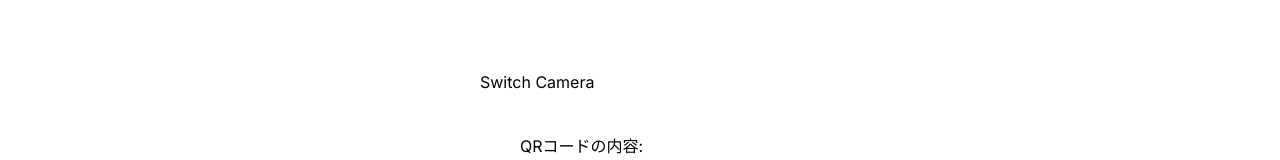
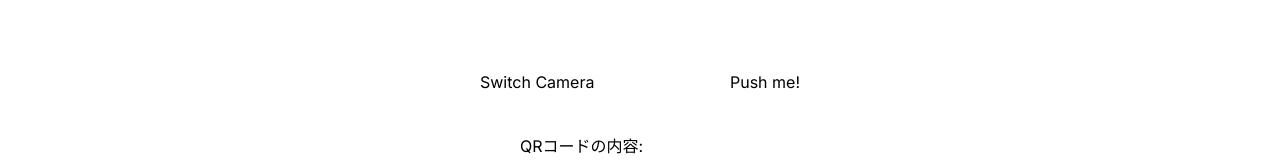
Before and after one commit to Takashi-Matsumura/vercel-qrcode, a Next.js app: page / in a window 1280 px wide. Shown: the part 179-339 px from the top of the page. Built offline with nearby package versions, Linux system fonts and the light colour scheme; no server answers.

Commit message:
Fix QR code scanning and add button to trigger scanning

```diff
--- a/app/components/CameraStreamWithQRReader.js
+++ b/app/components/CameraStreamWithQRReader.js
@@ -19,7 +19,7 @@ const CameraStreamWithQRReader = () => {
           videoRef.current.srcObject = stream;
           videoRef.current.muted = true; // ビデオをミュートに設定
           videoRef.current.play();
-          scanQRCode();
+          //scanQRCode();
         })
         .catch((error) => {
           console.error("Error accessing the camera: ", error);
@@ -48,6 +48,7 @@ const CameraStreamWithQRReader = () => {
         const code = jsQR(imageData.data, imageData.width, imageData.height, {
           inversionAttempts: "dontInvert",
         });
+        console.log(code);
         if (code) {
           setQrCodeText(code.data);
         } else {
@@ -79,7 +80,10 @@ const CameraStreamWithQRReader = () => {
           playsInline
           muted
         />
-        <button onClick={switchCamera}>Switch Camera</button>
+        <div className="flex items-center justify-between">
+          <button onClick={switchCamera}>Switch Camera</button>
+          <button onClick={scanQRCode}>Push me!</button>
+        </div>
         <p className="p-10">QRコードの内容: {qrCodeText}</p>
       </div>
     </div>
```
Also changed, not shown: 1 other file (tests, documents, lock files or other folders).
